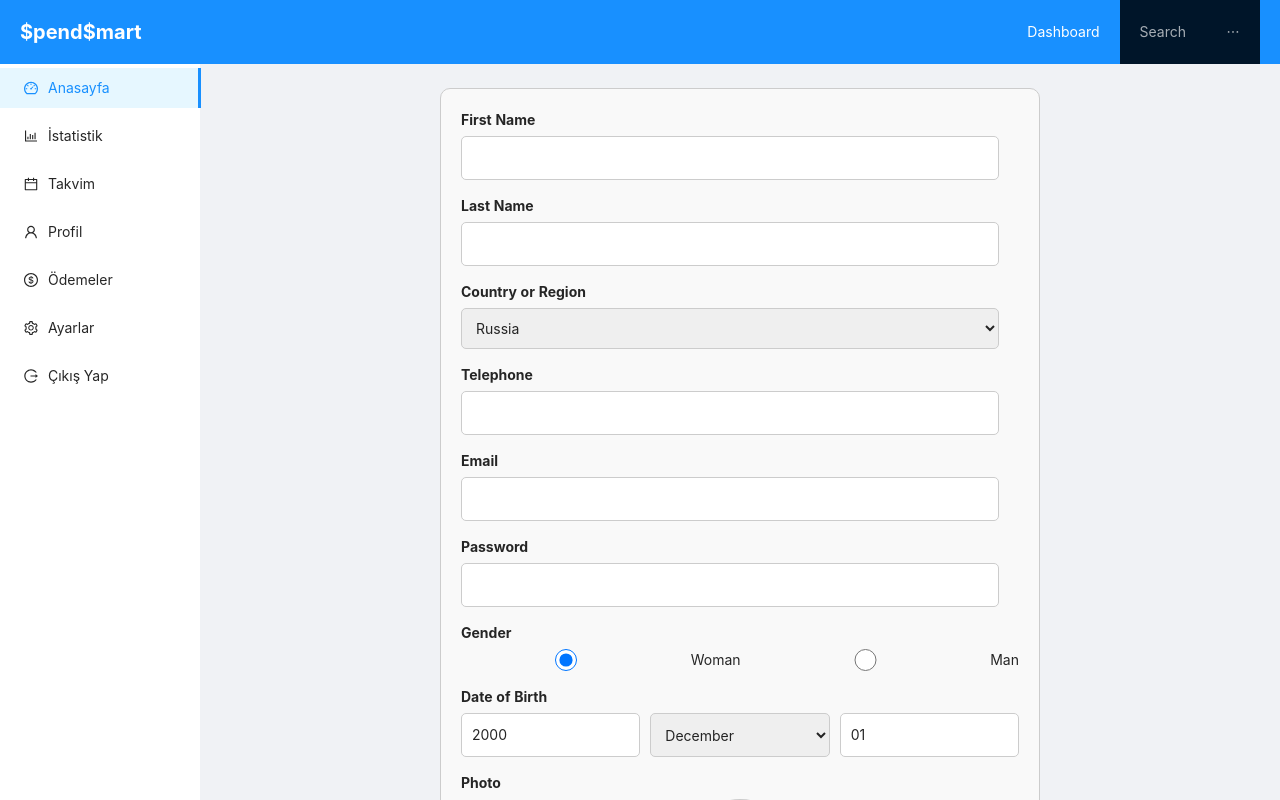
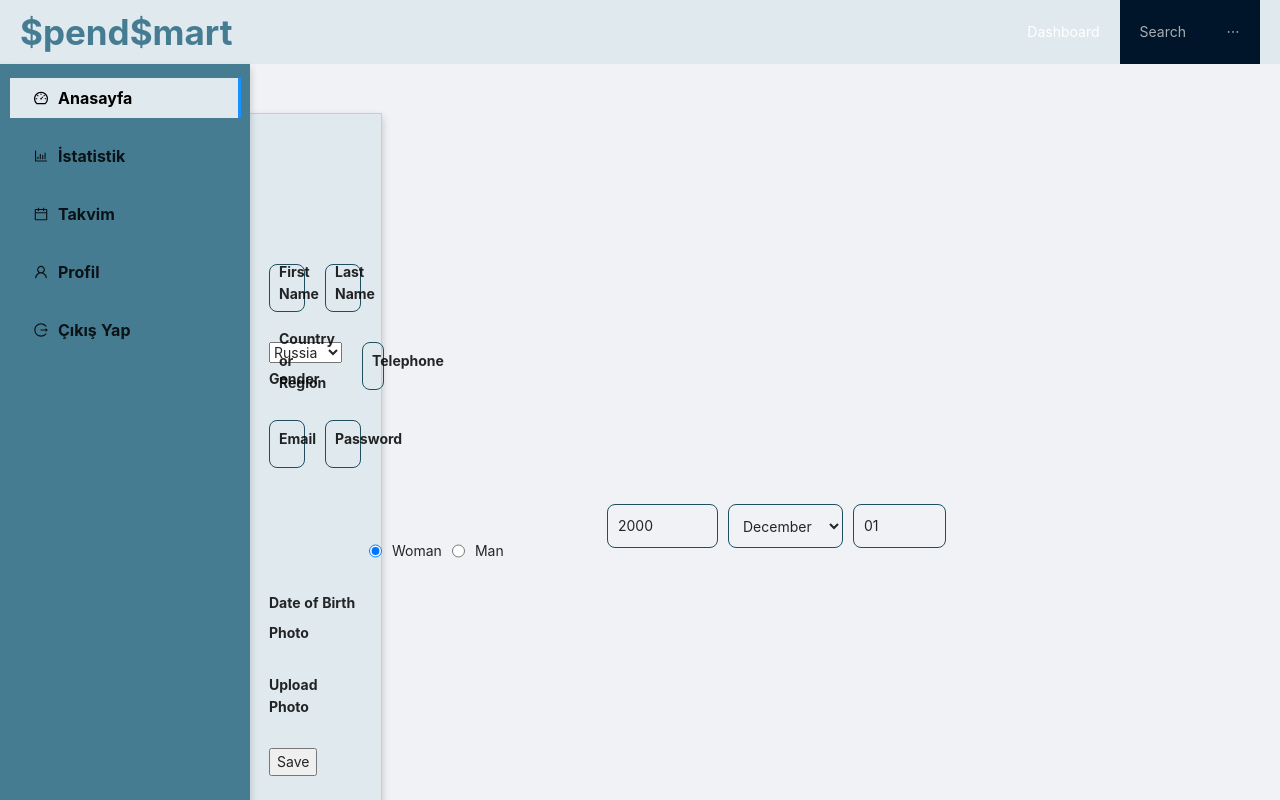
Before and after one commit to nazhhoglu/butce_takip, a React (Create React App) app: page /profile in a window 1280 px wide. Shown: the top 800 px of the page. Built offline with nearby package versions, Linux system fonts and the light colour scheme.

Commit message:
çok şey değişti

```diff
--- a/src/components/Header.js
+++ b/src/components/Header.js
@@ -8,13 +8,13 @@ const styles = {
     display: "flex",
     justifyContent: "space-between",
     alignItems: "center",
-    backgroundColor: "#1890ff",
+    backgroundColor: "rgb(224,233,238,255)",
     padding: "20px",
   },
   logo: {
-    fontSize: "20px",
+    fontSize: "35px",
     fontWeight: "bold",
-    color: "white",
+    color: "rgb(69, 124, 146)",
   },
 };
 
--- /dev/null
+++ b/src/components/Menu.css
@@ -0,0 +1,49 @@
+/* src/components/Menu.css */
+
+  /* Menü öğeleri üzerine gelindiğinde */
+  .ant-menu-item:hover {
+    background-color: rgb(83, 153, 179); /* Arkaplan rengi hafif gri olacak */
+  }
+
+  /* Seçili menü öğesi */
+  .ant-menu-item-selected {
+    background-color: rgba(224,233,238,255) !important; /* Seçili menü öğesi mavi tonunda olacak */
+  }
+
+  .custom-menu .ant-menu-item a {
+    color: rgb(83,153,179.0.2) !important; /* Örnek olarak mavi renk */
+  }
+
+  .anticon {
+    color: rgba(255, 255, 255,) !important;
+  }
+  .custom-menu-item {
+    margin-bottom: 18px !important;
+    font-size:16px;
+    font-weight: bold;
+  }
+
+  .custom-menu{
+    background: rgb(69, 124, 146) !important
+  }
+
+  /* Seçili menü öğeleri için stil */
+.custom-menu-item.ant-menu-item-selected {
+  background-color: #000000; /* Seçili öğenin arka plan rengi */
+  color:black !important; /* Seçili öğenin metin rengi */
+}
+
+/* Seçili menü öğelerinin ikonları için stil */
+.custom-menu-item.ant-menu-item-selected .anticon {
+  color: black !important; /* İkonların rengi */
+}
+/* Hover durumunda linklerin stili */
+.custom-menu-item:hover a {
+  color: black !important; /* Hover durumu için link rengi */
+}
+.custom-menu-item:hover .anticon {
+  color: black; /* Hover durumu için ikon rengi */
+}
+.custom-menu-item.ant-menu-item-selected a {
+  color: #000000; /* Seçili öğedeki link rengi */
+}
--- a/src/components/Menu.js
+++ b/src/components/Menu.js
@@ -11,6 +11,7 @@ import {
   LogoutOutlined,
 } from "@ant-design/icons";
 import { Link } from "react-router-dom";
+import "./Menu.css";
 
 const { SubMenu } = Menu;
 
@@ -18,27 +19,22 @@ const SideMenu = () => (
   <Menu
     mode="inline"
     defaultSelectedKeys={["1"]}
-    style={{ height: "100%", borderRight: 0 }}
+    style={{ height: "100%", borderRight: 0,width: "250px",padding: "10px",boxShadow: "0 4px 8px 0 rgba(0, 0, 0, 0.2)"}}
+    className="custom-menu"
   >
-    <Menu.Item key="1" icon={<DashboardOutlined />}>
+    <Menu.Item key="1" icon={<DashboardOutlined />}className="custom-menu-item">
       <Link to="/home">Anasayfa</Link>
     </Menu.Item>
-    <Menu.Item key="2" icon={<BarChartOutlined />}>
+    <Menu.Item key="2" icon={<BarChartOutlined />}className="custom-menu-item">
       <Link to="/statistics">İstatistik</Link>
     </Menu.Item>
-    <Menu.Item key="3" icon={<CalendarOutlined />}>
+    <Menu.Item key="3" icon={<CalendarOutlined />}className="custom-menu-item">
       <Link to="/calendar">Takvim</Link>
     </Menu.Item>
-    <Menu.Item key="4" icon={<UserOutlined />}>
+    <Menu.Item key="4" icon={<UserOutlined />}className="custom-menu-item">
       <Link to="/profile">Profil</Link>
     </Menu.Item>
-    <Menu.Item key="5" icon={<DollarOutlined />}>
-      <Link to="/payments">Ödemeler</Link>
-    </Menu.Item>
-    <Menu.Item key="6" icon={<SettingOutlined />}>
-      <Link to="/settings">Ayarlar</Link>
-    </Menu.Item>
-    <Menu.Item key="7" icon={<LogoutOutlined />}>
+    <Menu.Item key="7" icon={<LogoutOutlined />}className="custom-menu-item">
       <Link to="/">Çıkış Yap</Link>
     </Menu.Item>
   </Menu>
--- a/src/pages/LoginRegisterPage.css
+++ b/src/pages/LoginRegisterPage.css
@@ -103,7 +103,7 @@ label {
 
 .floating-label {
   position: relative;
-  margin-bottom: 1.5rem;
+  margin-bottom: 0px;
 }
 
 .floating-label input {
--- a/src/pages/ProfilePage.css
+++ b/src/pages/ProfilePage.css
@@ -1,59 +1,84 @@
-.profile-form {
-  max-width: 600px;
-  margin: 0 auto;
+/* Profile Page Form Container */
+.profile-page-form {
+  max-width: 700px;
+  margin-right: 850px;
   padding: 20px;
   border: 1px solid #ccc;
-  border-radius: 10px;
-  background-color: #f9f9f9;
+  background-color: rgba(83, 153, 179, 0.1);
+  margin-left: auto;
+  box-shadow: 0 4px 8px 0 rgba(0, 0, 0, 0.2);
+  height: 750px;
+  margin-top: 25px;
 }
 
-.form-group {
-  margin-bottom: 15px;
+/* Profile Page Input Pair */
+.profile-input-pair {
+  display: flex;
+  gap: 20px;
+  margin-bottom: 20px;
 }
 
-.form-group label {
+/* Profile Page Floating Label */
+.profile-floating-label {
+  flex: 1;
+  position: relative;
+  margin-bottom:-120px;
+  margin-top:130px;
+}
+
+/* Profile Page Form Group */
+.profile-form-group {
+  margin-bottom: 30px;
+}
+
+.profile-form-group label {
   display: block;
-  margin-bottom: 5px;
+  margin-bottom: 30px;
   font-weight: bold;
 }
 
-.form-group input,
-.form-group select {
-  width: calc(100% - 20px);
+.profile-form-group input,
+.profile-form-group select {
+  width: 500px;
   padding: 10px;
-  border: 1px solid #ccc;
-  border-radius: 5px;
+  border: 1px solid rgb(32, 79, 97);
+  border-radius: 8px;
+  background: transparent;
+
 }
 
-.gender-options {
+/* Profile Page Gender Options */
+.profile-gender-options {
   display: flex;
-  gap: 20px;
+  gap: 10px;
+  width: 30%;
+  margin-top: 150px;
+  margin-left: 100px;
 }
 
-.dob-options {
+/* Profile Page Date of Birth Options */
+.profile-dob-options {
   display: flex;
   gap: 10px;
+  width: 48%;
+  margin-top: -140px;
+  margin-left:338px;
 }
 
-.dob-options input,
-.dob-options select {
-  width: auto;
-  flex: 1;
-}
-
-.photo-upload {
+/* Profile Page Photo Upload */
+.profile-photo-upload {
   display: flex;
   flex-direction: column;
   align-items: center;
   gap: 10px;
 }
 
-.photo-upload-label {
+.profile-photo-upload-label {
   cursor: pointer;
   display: inline-block;
 }
 
-.photo-preview {
+.profile-photo-preview {
   width: 100px;
   height: 100px;
   border-radius: 50%;
@@ -61,7 +86,7 @@
   border: 2px solid #ccc;
 }
 
-.photo-placeholder {
+.profile-photo-placeholder {
   width: 100px;
   height: 100px;
   border-radius: 50%;
@@ -73,16 +98,59 @@
   font-size: 14px;
 }
 
-button[type="submit"] {
-  width: 100%;
-  padding: 10px;
-  background-color: #4CAF50;
+/* Profile Page Submit Button */
+.profile-submit-button[type="submit"] {
+  width: 300px;
+  padding: 10px 20px;
+  background-color: rgb(83, 153, 179);
+  font-size: 15px;
   color: white;
   border: none;
-  border-radius: 5px;
+  border-radius: 10px;
   cursor: pointer;
+  transition: background-color 0.3s ease;
 }
 
-button[type="submit"]:hover {
-  background-color: #45a049;
+.profile-submit-button[type="submit"]:hover {
+  background-color: rgb(32, 79, 97);
 }
+
+/* Profile Page Floating Label Input */
+.profile-floating-label input {
+  width: 100%;
+  padding: 12px 10px;
+  border: 1px solid rgb(32, 79, 97);
+  border-radius: 8px;
+  outline: none;
+  transition: border-color 0.3s;
+  background: transparent;
+}
+
+.profile-floating-label input:focus {
+  border-color: #65a4b9;
+}
+
+.profile-floating-label input:focus + label,
+.profile-floating-label input:not(:placeholder-shown) + label {
+  top: 10px;
+  font-size: 12px;
+  padding: 0 5px;
+  color: rgba(32, 79, 97, 0.4);
+}
+
+.profile-floating-label label {
+  position: absolute;
+  top: 40%;
+  left: 10px;
+  transform: translateY(-50%);
+  background: transparent;
+  transition: top 0.3s, font-size 0.3s;
+  pointer-events: none;
+}
+
+/* Responsive adjustments for smaller screens */
+@media (max-width: 768px) {
+  .profile-input-pair {
+    flex-direction: column;
+  }
+}
--- a/src/pages/ProfilePage.js
+++ b/src/pages/ProfilePage.js
@@ -40,8 +40,10 @@ const ProfilePage = () => {
   };
 
   return (
-    <form className="profile-form" onSubmit={handleSubmit}>
-      <div className="form-group">
+    <form className="profile-page-form" onSubmit={handleSubmit}>
+      {/* Pairing First Name and Last Name */}
+      <div className="profile-input-pair">
+        <div className="profile-floating-label">
           <label>First Name</label>
           <input
             type="text"
@@ -50,7 +52,7 @@ const ProfilePage = () => {
             onChange={handleChange}
           />
         </div>
-      <div className="form-group">
+        <div className="profile-floating-label">
           <label>Last Name</label>
           <input
             type="text"
@@ -59,16 +61,24 @@ const ProfilePage = () => {
             onChange={handleChange}
           />
         </div>
-      <div className="form-group">
+      </div>
+
+      {/* Pairing Country and Telephone */}
+      <div className="profile-input-pair">
+        <div className="profile-floating-label">
           <label>Country or Region</label>
-        <select name="country" value={profile.country} onChange={handleChange}>
+          <select
+            name="country"
+            value={profile.country}
+            onChange={handleChange}
+          >
             <option value="Russia">Russia</option>
             <option value="USA">USA</option>
             <option value="Canada">Canada</option>
             {/* Add more countries as needed */}
           </select>
         </div>
-      <div className="form-group">
+        <div className="profile-floating-label">
           <label>Telephone</label>
           <input
             type="tel"
@@ -77,7 +87,11 @@ const ProfilePage = () => {
             onChange={handleChange}
           />
         </div>
-      <div className="form-group">
+      </div>
+
+      {/* Pairing Email and Password */}
+      <div className="profile-input-pair">
+        <div className="profile-floating-label">
           <label>Email</label>
           <input
             type="email"
@@ -86,7 +100,7 @@ const ProfilePage = () => {
             onChange={handleChange}
           />
         </div>
-      <div className="form-group">
+        <div className="profile-floating-label">
           <label>Password</label>
           <input
             type="password"
@@ -95,9 +109,12 @@ const ProfilePage = () => {
             onChange={handleChange}
           />
         </div>
-      <div className="form-group">
+      </div>
+
+      {/* Gender selection */}
+      <div className="profile-form-group">
         <label>Gender</label>
-        <div className="gender-options">
+        <div className="profile-gender-options">
           <input
             type="radio"
             name="gender"
@@ -116,9 +133,11 @@ const ProfilePage = () => {
           Man
         </div>
       </div>
-      <div className="form-group">
+
+      {/* Date of Birth fields */}
+      <div className="profile-form-group">
         <label>Date of Birth</label>
-        <div className="dob-options">
+        <div className="profile-dob-options">
           <input
             type="number"
             name="birthYear"
@@ -155,7 +174,9 @@ const ProfilePage = () => {
           />
         </div>
       </div>
-      <div className="form-group">
+
+      {/* Photo Upload */}
+      <div className="profile-form-group">
         <label>Photo</label>
         <div className="photo-upload">
           <input
@@ -178,7 +199,10 @@ const ProfilePage = () => {
           </label>
         </div>
       </div>
-      <button type="submit">Submit</button>
+
+      <div className="profile-submit-button">
+        <button type="submit">Save</button>
+      </div>
     </form>
   );
 };
```
Also changed, not shown: src/pages/ResetPasswordPage.css (+5 -15 lines). Lines whose indentation alone changed are shown as unchanged.
